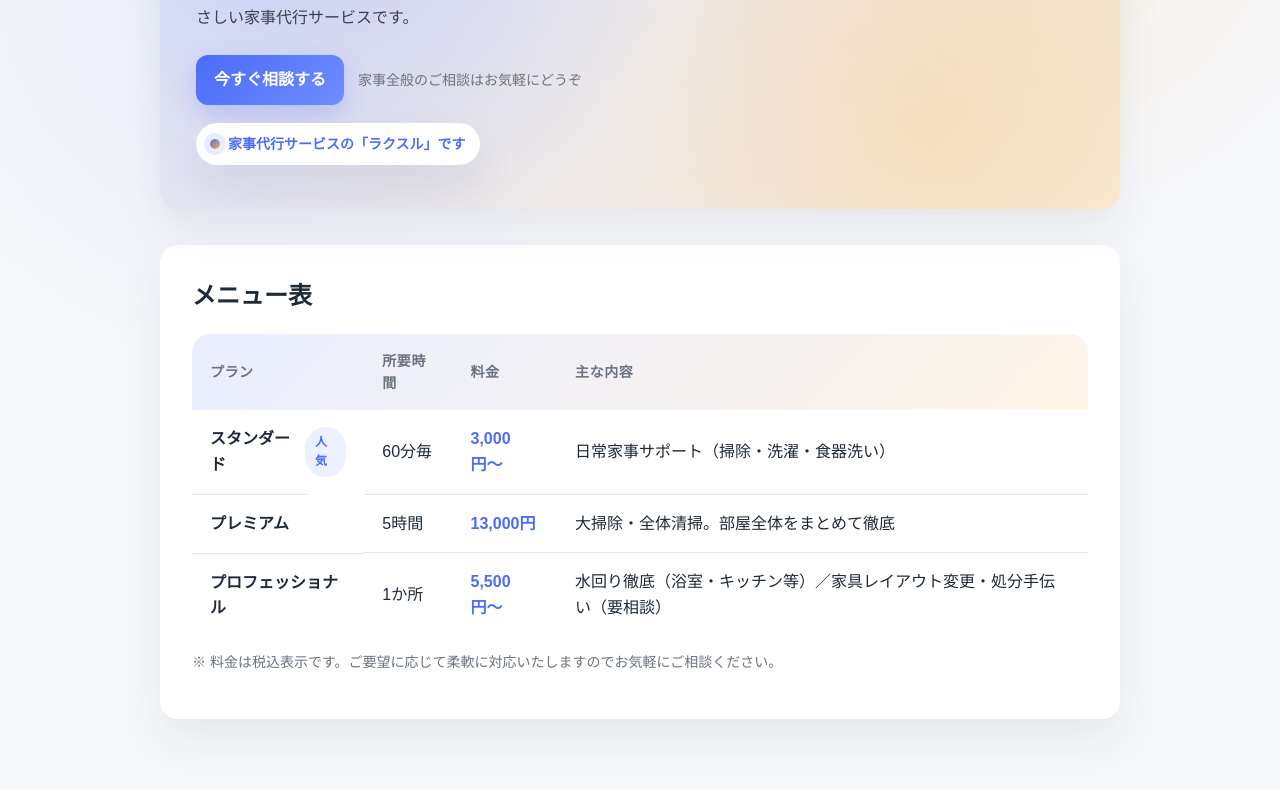
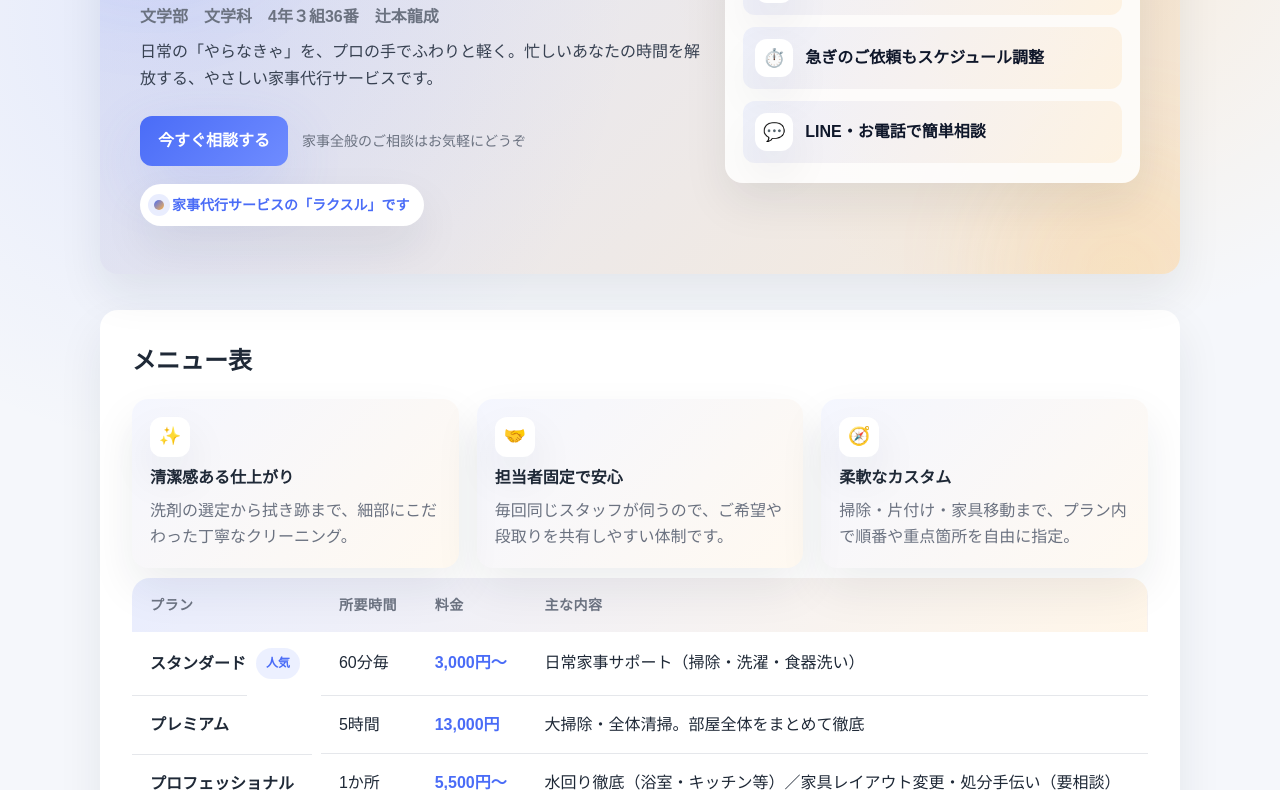
Before and after one commit to ryutsj1940-jpg/codex-rakusuru, a plain HTML site: page index.html in a window 1280 px wide. Shown: the part 222-1012 px from the top of the page. Drawn offline with Linux system fonts and the light colour scheme.

Commit message:
Revamp landing hero with feature highlights

```diff
--- a/index.html
+++ b/index.html
@@ -6,7 +6,7 @@
   <title>ラクスル - もっと自由に　あなたの時間</title>
   <style>
     :root {
-      --bg: #f7f8fb;
+      --bg: #f5f7fb;
       --card: #ffffff;
       --primary: #4a6cf7;
       --accent: #ffb347;
@@ -14,41 +14,66 @@
       --muted: #6b7280;
       --shadow: 0 20px 45px rgba(31, 41, 55, 0.08);
       --radius: 18px;
+      --glow: 0 20px 60px rgba(74,108,247,0.16);
       font-family: 'Noto Sans JP', 'Hiragino Sans', '游ゴシック体', sans-serif;
     }
 
     body {
       margin: 0;
-      background: radial-gradient(circle at 20% 20%, rgba(74,108,247,0.08), transparent 30%),
-                  radial-gradient(circle at 80% 10%, rgba(255,179,71,0.12), transparent 26%),
+      background: radial-gradient(circle at 15% 20%, rgba(74,108,247,0.10), transparent 30%),
+                  radial-gradient(circle at 85% 10%, rgba(255,179,71,0.16), transparent 28%),
                   var(--bg);
       color: var(--text);
       line-height: 1.6;
     }
 
     .container {
-      max-width: 960px;
+      max-width: 1080px;
       margin: 0 auto;
-      padding: 56px 20px 72px;
+      padding: 64px 20px 84px;
     }
 
     header {
       background: linear-gradient(135deg, rgba(74,108,247,0.12), rgba(255,179,71,0.18));
       border-radius: var(--radius);
-      padding: 46px 36px 44px;
+      padding: 48px 40px;
       box-shadow: var(--shadow);
       position: relative;
       overflow: hidden;
       isolation: isolate;
     }
 
+    header::before,
     header::after {
       content: '';
       position: absolute;
-      inset: 0;
-      background: radial-gradient(circle at 20% 20%, rgba(74,108,247,0.12), transparent 40%),
-                  radial-gradient(circle at 80% 80%, rgba(255,179,71,0.2), transparent 40%);
+      border-radius: 50%;
+      filter: blur(60px);
+      opacity: 0.75;
       z-index: -1;
+    }
+
+    header::before {
+      width: 260px;
+      height: 260px;
+      background: rgba(74,108,247,0.18);
+      top: -120px;
+      left: -80px;
+    }
+
+    header::after {
+      width: 240px;
+      height: 240px;
+      background: rgba(255,179,71,0.22);
+      bottom: -120px;
+      right: -60px;
+    }
+
+    .hero {
+      display: grid;
+      grid-template-columns: 1.15fr 0.85fr;
+      gap: 24px;
+      align-items: center;
     }
 
     h1 {
@@ -111,18 +136,43 @@
       border-radius: 12px;
       text-decoration: none;
       font-weight: 700;
-      box-shadow: 0 10px 25px rgba(74,108,247,0.25);
+      box-shadow: var(--glow);
       transition: transform 0.15s ease, box-shadow 0.15s ease;
     }
 
-    .cta:hover {
-      transform: translateY(-1px);
-      box-shadow: 0 12px 30px rgba(74,108,247,0.28);
+    .cta:hover { transform: translateY(-1px); }
+
+    .subtle { color: var(--muted); font-size: 14px; }
+
+    .hero-card {
+      background: rgba(255, 255, 255, 0.86);
+      border-radius: var(--radius);
+      padding: 20px 18px;
+      box-shadow: var(--shadow);
+      display: grid;
+      gap: 12px;
     }
 
-    .subtle {
-      color: var(--muted);
-      font-size: 14px;
+    .hero-item {
+      display: flex;
+      align-items: center;
+      gap: 12px;
+      padding: 12px 12px;
+      border-radius: 12px;
+      background: linear-gradient(120deg, rgba(74,108,247,0.08), rgba(255,179,71,0.12));
+      color: #0f172a;
+      font-weight: 700;
+    }
+
+    .hero-icon {
+      width: 38px;
+      height: 38px;
+      border-radius: 12px;
+      display: grid;
+      place-items: center;
+      background: #fff;
+      box-shadow: var(--shadow);
+      font-size: 18px;
     }
 
     section {
@@ -138,11 +188,41 @@
       font-size: 24px;
     }
 
+    .features {
+      display: grid;
+      grid-template-columns: repeat(3, 1fr);
+      gap: 18px;
+      margin-top: 10px;
+    }
+
+    .feature-card {
+      padding: 18px;
+      border-radius: 16px;
+      background: linear-gradient(135deg, rgba(74,108,247,0.06), rgba(255,179,71,0.08));
+      box-shadow: var(--shadow);
+      display: grid;
+      gap: 8px;
+    }
+
+    .feature-icon {
+      width: 40px;
+      height: 40px;
+      border-radius: 12px;
+      display: grid;
+      place-items: center;
+      background: #fff;
+      font-size: 18px;
+      box-shadow: var(--shadow);
+    }
+
+    .feature-card p { margin: 0; color: var(--muted); }
+
     .menu-table {
       width: 100%;
       border-collapse: collapse;
       overflow: hidden;
       border-radius: var(--radius);
+      margin-top: 10px;
     }
 
     .menu-table thead {
@@ -160,9 +240,7 @@
       letter-spacing: 0.04em;
     }
 
-    .menu-table tr + tr td {
-      border-top: 1px solid #e5e7eb;
-    }
+    .menu-table tr + tr td { border-top: 1px solid #e5e7eb; }
 
     .menu-table tbody tr:hover {
       background: rgba(74,108,247,0.06);
@@ -186,20 +264,18 @@
       font-weight: 700;
     }
 
-    .highlight {
-      color: var(--primary);
-      font-weight: 700;
+    .highlight { color: var(--primary); font-weight: 700; }
+
+    .note { margin-top: 14px; color: var(--muted); font-size: 14px; }
+
+    @media (max-width: 900px) {
+      .hero { grid-template-columns: 1fr; }
     }
 
-    .note {
-      margin-top: 14px;
-      color: var(--muted);
-      font-size: 14px;
-    }
-
-    @media (max-width: 640px) {
+    @media (max-width: 720px) {
       h1 { font-size: 26px; }
       section { padding: 24px; }
+      .features { grid-template-columns: repeat(auto-fit, minmax(220px, 1fr)); }
       .menu-table th, .menu-table td { padding: 12px; }
       .container { padding: 36px 16px 56px; }
       .cta-row { align-items: flex-start; }
@@ -210,6 +286,8 @@
 <body>
   <div class="container">
     <header>
+      <div class="hero">
+        <div>
           <h1>ラクスル - もっと自由に　あなたの時間</h1>
           <p class="intro">文学部　文学科　4年３組36番　辻本龍成</p>
           <p class="lede">日常の「やらなきゃ」を、プロの手でふわりと軽く。忙しいあなたの時間を解放する、やさしい家事代行サービスです。</p>
@@ -218,10 +296,43 @@
             <span class="subtle">家事全般のご相談はお気軽にどうぞ</span>
           </div>
           <div class="badge"><span></span>家事代行サービスの「ラクスル」です</div>
+        </div>
+        <div class="hero-card">
+          <div class="hero-item">
+            <div class="hero-icon">🧹</div>
+            1回からOKの日常お手伝い
+          </div>
+          <div class="hero-item">
+            <div class="hero-icon">⏱️</div>
+            急ぎのご依頼もスケジュール調整
+          </div>
+          <div class="hero-item">
+            <div class="hero-icon">💬</div>
+            LINE・お電話で簡単相談
+          </div>
+        </div>
+      </div>
     </header>
 
     <section>
       <h2>メニュー表</h2>
+      <div class="features">
+        <div class="feature-card">
+          <div class="feature-icon">✨</div>
+          <strong>清潔感ある仕上がり</strong>
+          <p>洗剤の選定から拭き跡まで、細部にこだわった丁寧なクリーニング。</p>
+        </div>
+        <div class="feature-card">
+          <div class="feature-icon">🤝</div>
+          <strong>担当者固定で安心</strong>
+          <p>毎回同じスタッフが伺うので、ご希望や段取りを共有しやすい体制です。</p>
+        </div>
+        <div class="feature-card">
+          <div class="feature-icon">🧭</div>
+          <strong>柔軟なカスタム</strong>
+          <p>掃除・片付け・家具移動まで、プラン内で順番や重点箇所を自由に指定。</p>
+        </div>
+      </div>
       <table class="menu-table">
         <thead>
           <tr>
```
Lines whose indentation alone changed are shown as unchanged.
